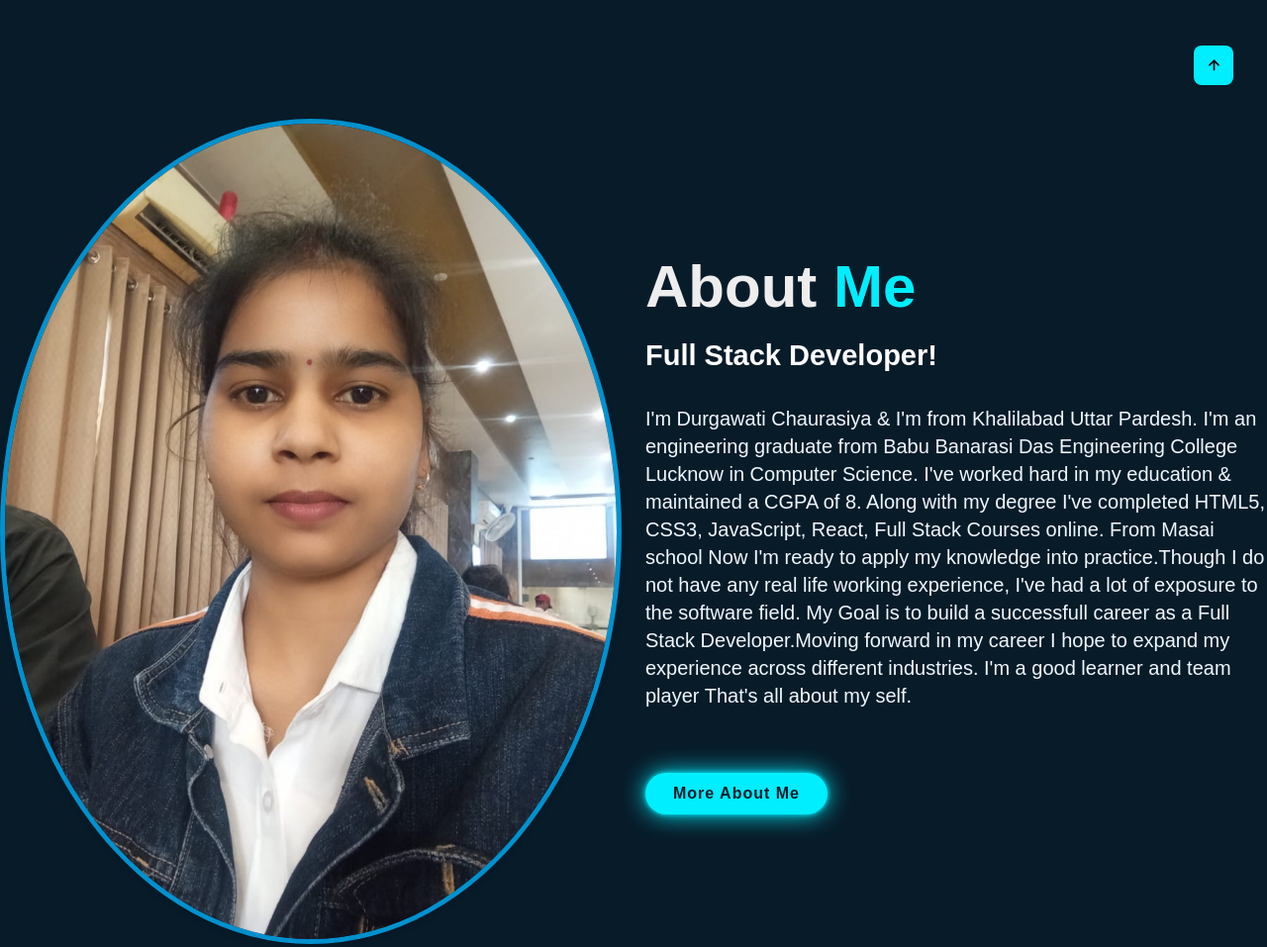
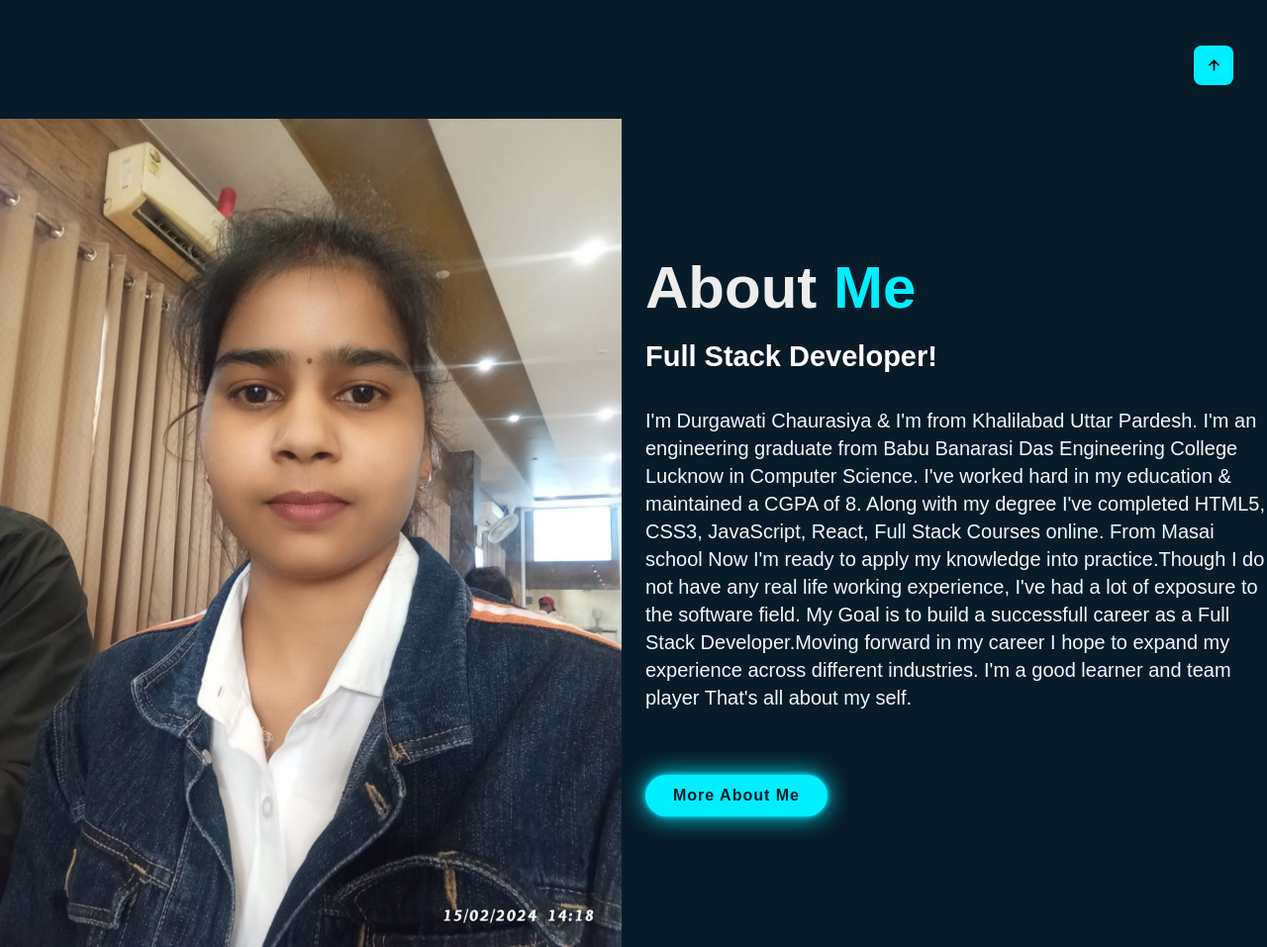
Before and after one commit to 6394981696/portfolio-web, a website: page index.html in a window 1280 px wide. Shown: the part 680-1637 px from the top of the page at 99% size. Drawn offline with nearby package versions, Linux system fonts and the light colour scheme.

Commit message:
Update style.css

```diff
--- a/style.css
+++ b/style.css
@@ -173,10 +173,10 @@ body{
 .about-img img {
     width: 100%;
     height: 100%;
-    border-radius: 50%;
+/*     border-radius: 50%;  */
     object-fit: cover;
-    border: 5px solid #0091ce;
-    box-shadow: 0 4px 6px rgba(0, 0, 0, 0.1);
+/*     border: 5px solid #0091ce;
+    box-shadow: 0 4px 6px rgba(0, 0, 0, 0.1);  */
 }
 .about-text h2{
     font-size: 60px;
```
